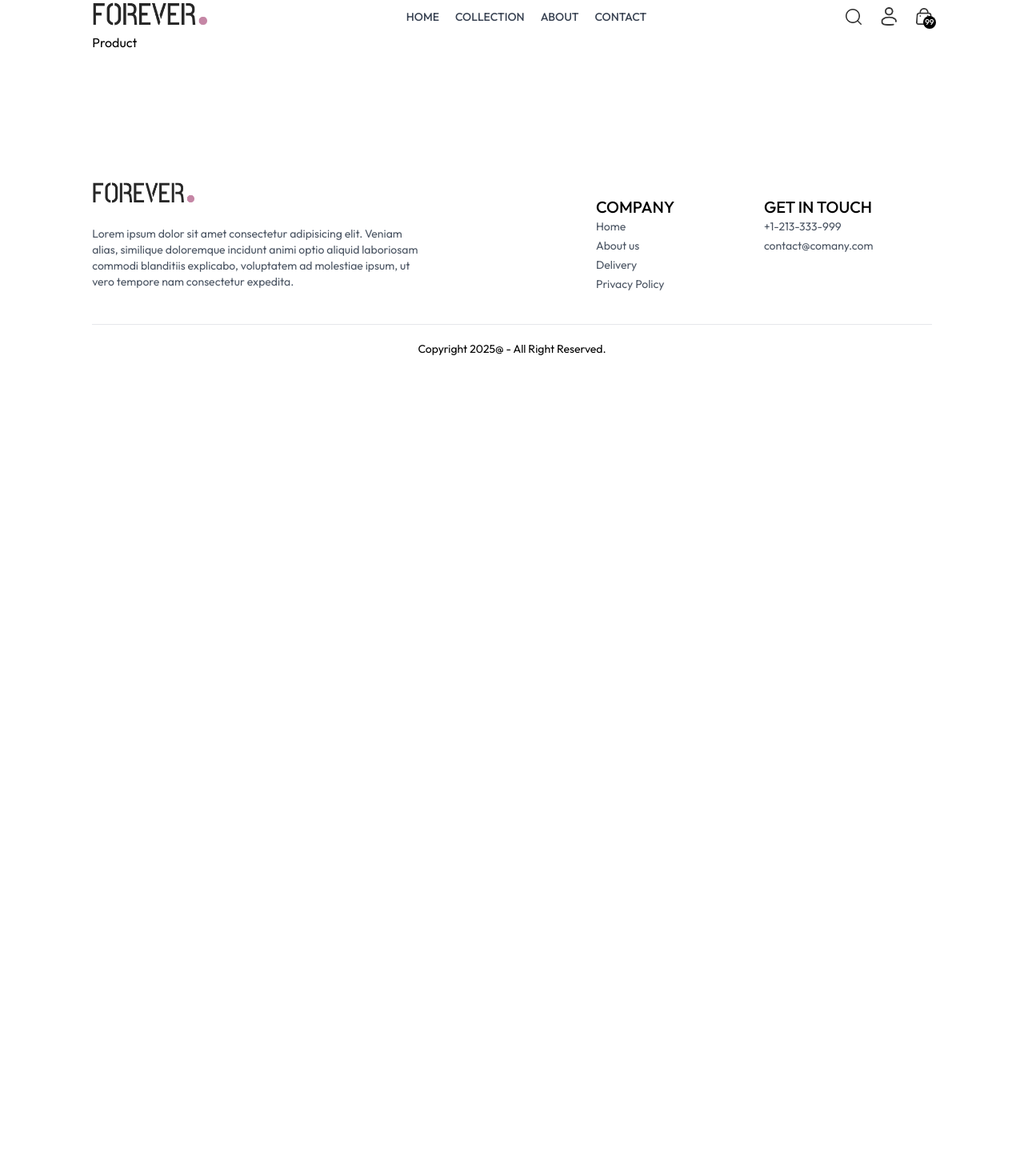
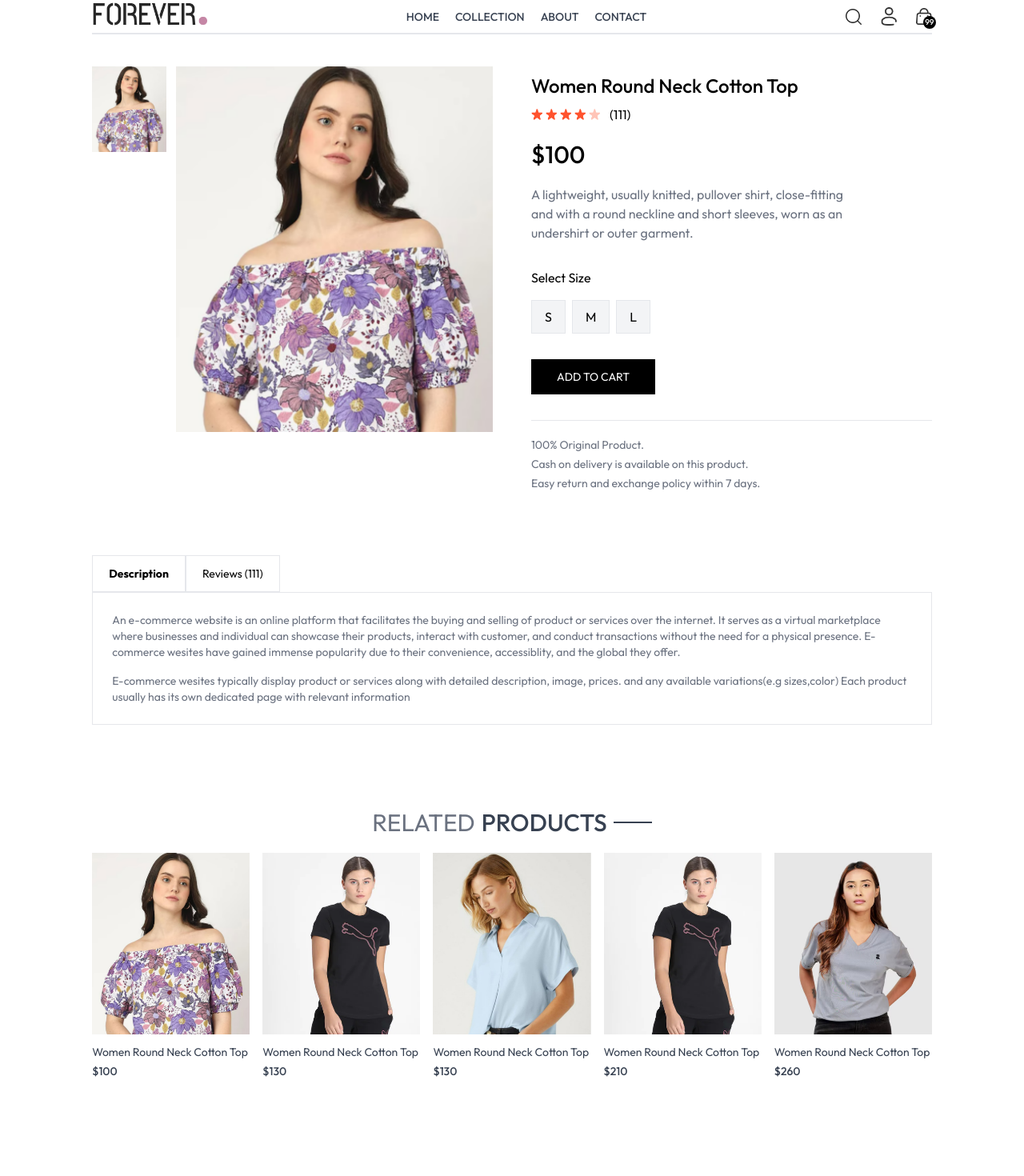
Before and after one commit to YogeshMahajanGit/E-com, a React (Vite) app in the folder frontend/: page /product/aaaaa in a window 1280 px wide. Shown: the top 1470 px of the page at 80% size. Before the commit the page ends 800 px from the top, so only its background shows below. Built offline with nearby package versions, Linux system fonts and the light colour scheme.

Commit message:
add product page & related product page

```diff
--- /dev/null
+++ b/frontend/src/components/RelatedProducts.jsx
@@ -0,0 +1,47 @@
+import { useContext, useEffect, useState } from "react";
+import { ShopContext } from "../context/ShopContext";
+import Title from "./Title";
+import ProductItem from "./ProductItem";
+
+export default function RelatedProducts({ category, subCategory }) {
+  const { products } = useContext(ShopContext);
+  const [related, setRelated] = useState([]);
+
+  useEffect(() => {
+    if (products.length > 0) {
+      let productsCopy = products.slice();
+
+      productsCopy = productsCopy.filter((item) => category === item.category);
+
+      if (subCategory) {
+        productsCopy = productsCopy.filter(
+          (item) => item.subCategory === subCategory
+        );
+      }
+
+      setRelated(productsCopy.slice(0, 5));
+    }
+  }, [products, category, subCategory]);
+  return (
+    <div className="my-24">
+      <div className="text-center text-3xl py-2">
+        <Title
+          text1={"RELATED"}
+          text2={"PRODUCTS"}
+        />
+      </div>
+
+      <div className="grid grid-cols-2 sm:grid-cols-3 md:grid-cols-4 lg:grid-cols-5 gap-4 gap-y-6">
+        {related.map((item, i) => (
+          <ProductItem
+            key={i}
+            id={item._id}
+            image={item.image}
+            name={item.name}
+            price={item.price}
+          />
+        ))}
+      </div>
+    </div>
+  );
+}
--- a/frontend/src/index.css
+++ b/frontend/src/index.css
@@ -18,6 +18,10 @@
     font-style: normal;
   }
 
+::-webkit-scrollbar{
+    display: none;
+}
+
   @media(max-width:640px){
     a.active{
         background-color: #111;
--- a/frontend/src/pages/Product.jsx
+++ b/frontend/src/pages/Product.jsx
@@ -1,3 +1,148 @@
+import { useContext, useEffect, useState } from "react";
+import { useParams } from "react-router-dom";
+import { ShopContext } from "../context/ShopContext";
+import { assets } from "../assets/frontend_assets/assets";
+import RelatedProducts from "../components/RelatedProducts";
 export default function Product() {
-  return <div>Product</div>;
+  const [productData, setProductData] = useState(false);
+  const [image, setImage] = useState("");
+  const [size, setSize] = useState("");
+
+  const { productId } = useParams();
+  const { products, currency } = useContext(ShopContext);
+
+  useEffect(() => {
+    const fetchProductData = async () => {
+      products.map((item) => {
+        if (item._id === productId) {
+          setProductData(item);
+          setImage(item.image[0]);
+          return null;
+        }
+      });
+    };
+
+    fetchProductData();
+  }, [productId, products]);
+
+  return productData ? (
+    <div className="border-t-2 pt-10 transition-opacity ease-in duration-500 opacity-100">
+      <div className="flex gap-12 sm:gap-12 flex-col sm:flex-row">
+        <div className="flex-1 flex flex-col-reverse gap-3 sm:flex-row">
+          <div className="flex sm:flex-col overflow-x-auto sm:overflow-y-scroll justify-between sm:justify-normal sm:w-[18.7%] w-full">
+            {productData.image.map((img, i) => (
+              <img
+                onClick={() => setImage(img)}
+                className="w-[24%] sm:w-full
+                 sm:mb-3 flex-shrink-0 cursor-pointer"
+                src={img}
+                alt={img}
+                key={i}
+              />
+            ))}
+          </div>
+          <div className="w-full sm:w-[80%]">
+            <img
+              className="w-full h-auto"
+              src={image}
+              alt={image}
+            />
+          </div>
+        </div>
+        <div className="flex-1  mix-blend-plus-darker">
+          <h1 className="font-medium text-2xl mt-2">{productData.name}</h1>
+          <div className="flex items-center gap-1 mt-2">
+            <img
+              src={assets.star_icon}
+              alt="star_icon"
+              className="w-3.5"
+            />
+            <img
+              src={assets.star_icon}
+              alt="star_icon"
+              className="w-3.5"
+            />
+            <img
+              src={assets.star_icon}
+              alt="star_icon"
+              className="w-3.5"
+            />
+            <img
+              src={assets.star_icon}
+              alt="star_icon"
+              className="w-3.5"
+            />
+            <img
+              src={assets.star_dull_icon}
+              alt="star_icon"
+              className="w-3.5"
+            />
+            <p className="pl-2">(111)</p>
+          </div>
+          <p className="mt-5 text-3xl font-medium">
+            {currency}
+            {productData.price}
+          </p>
+          <p className="mt-5 text-gray-500 md:w-4/5">
+            {productData.description}
+          </p>
+          <div className="flex flex-col gap-4 my-8">
+            <p>Select Size</p>
+            <div className="flex gap-2">
+              {productData.sizes.map((item, i) => (
+                <button
+                  className={`border py-2 px-4 bg-gray-100 ${
+                    item === size ? "border-2 border-orange-500" : ""
+                  }`}
+                  key={i}
+                  onClick={() => setSize(item)}
+                >
+                  {item}
+                </button>
+              ))}
+            </div>
+          </div>
+          <button className="bg-black text-white px-8 py-3 text-sm active:bg-gray-700">
+            ADD TO CART
+          </button>
+          <hr className="mt-8 sm:w4/5" />
+          <div className="text-sm text-gray-500 mt-5 flex flex-col gap-1">
+            <p>100% Original Product.</p>
+            <p>Cash on delivery is available on this product.</p>
+            <p>Easy return and exchange policy within 7 days.</p>
+          </div>
+        </div>
+      </div>
+      {/* ------------- */}
+      <div className="mt-20">
+        <div className="flex">
+          <b className="border px-5 py-3 text-sm">Description</b>
+          <p className="border px-5 py-3 text-sm">Reviews (111)</p>
+        </div>
+        <div className="flex flex-col gap-4 text-sm border px-6 py-6 text-gray-500 ">
+          <p>
+            An e-commerce website is an online platform that facilitates the
+            buying and selling of product or services over the internet. It
+            serves as a virtual marketplace where businesses and individual can
+            showcase their products, interact with customer, and conduct
+            transactions without the need for a physical presence. E-commerce
+            wesites have gained immense popularity due to their convenience,
+            accessiblity, and the global they offer.
+          </p>
+          <p>
+            E-commerce wesites typically display product or services along with
+            detailed description, image, prices. and any available
+            variations(e.g sizes,color) Each product usually has its own
+            dedicated page with relevant information
+          </p>
+        </div>
+      </div>
+      <RelatedProducts
+        category={productData.category}
+        subCategory={productData.subCategory}
+      />
+    </div>
+  ) : (
+    <div className="opacity-0"></div>
+  );
 }
```
